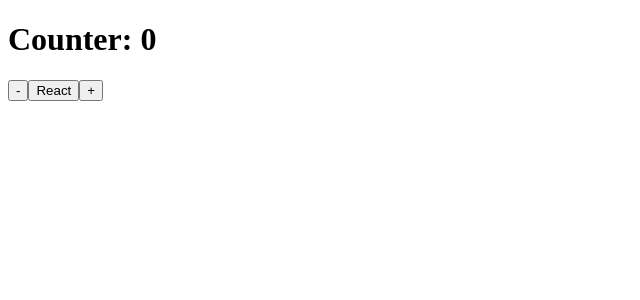
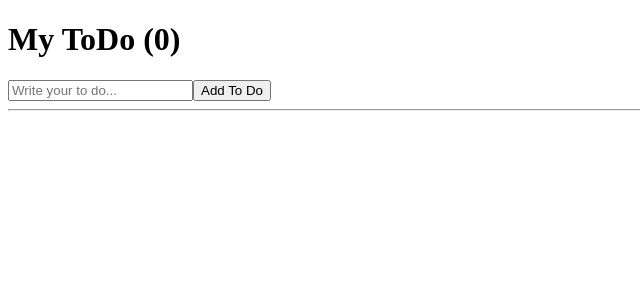
Before and after one commit to joohyuna/lecture-01, a React (Vite) app: page / in a window 1280 px wide. Shown: the top 300 px of the page, without its empty margins (0-640 px from the left). Built offline with nearby package versions, Linux system fonts and the light colour scheme.

Commit message:
todo 완성

```diff
--- a/src/App.jsx
+++ b/src/App.jsx
@@ -1,33 +1,80 @@
 import { useState } from "react";
 
-
 function App() {
-    // state라고 하는 특수변수를 만들때 useState()
-    // const[앞으로 사용할 변수명, 그 변수의 값을 변경할 수 있는 변수명] = useState(초기값)
-    const [count, setCount] = useState(0);
+    // 사용자가 입력할 input의 값을 저장하기 위해서 state
+    // input 태그의 입력된 값은 무조건 string
+    // input에 사용자가 입력한 값을 todo라는 state에 저장할 건데, 그럼 언제 저장해?
+    // 사용자가 키보드를 입력할 때마다 todo에 저장
+    // 이 인풋에서 일어나는 일은, 인풋에게 맡기자
+    const [todo, setTodo] = useState("");
+    const [list, setList] = useState([]);
     return (
         <div>
-            <h1>Counter: {count}</h1>
+            <h1>My ToDo ({list.length})</h1>
             {/*
-            태그의 속성을 적어줄 때 그 안에 javascript를 작성을 해야된면,
-            ""로 써주는 게 아니라 {}로 써줘야함
-            ==> 컴포넌트의 return 문 앞에 작성하는 {} 이안에 javascript를 쓰겠다는 의미
-         */}
-            <div>
-                <button
-                    onClick={() => {
-                        // count 라고 하는 변수에 지금 현재 count의 값 -1개 저장 되면 됨
-                        // 일반 변수 라면 , count = count -1;
-                        // 변경된 값만 다시 변경시벼주는 것임 화면 전체가 아니라 react가 값지
-                        setCount(count - 1);
-                    }}>-</button>
-                <button onClick={() => {
-                    setCount(0);
-                }}>React</button>
-                <button onClick={() => {
-                    setCount(count + 1);
-                }}>+</button>
-            </div>
+            form 태그 내부의 input에서 엔터를 치거나, button (정확히는 button의 type이 "submit"인 button)을 누르면,
+            form의 onSubmit  속성을 실행해줌
+            */}
+            <form
+                onSubmit={event => {
+                    // chrome 값은 웹브라우저는 기본적으로, onSubmit이 내정되어 있는 기능이 미미 존재함
+                    // 무슨 기능이냐면, input의 내용물을 전송하고 새로고침하는 기능
+                    // 그래서 이 기능을 무효화 시킬 필요가 있음 ->  event.preventDefault();
+                    // 새로고침은 이 페이지를 다시 불러오겠다는 것이기 때문에 무효화 해야 함 않그러면 이 페이지 내용이 몽땅 없어짐
+                    event.preventDefault(); // 무료화 선언
+
+                    if (todo === "") {
+                        return;
+                    }
+
+                    // 1. todo에 저장되어 있는 값을 list로 옯기고
+                    // list = [...list, "abc"] => 스프레드 문법(...) : 배열이나 객체의 내부요소를 나열시키는 문법
+                    // list = [...["123"], "abc"]
+                    // list = ["123", "abc"];
+                    setList([...list, todo]);
+                    // 2. todo의 값을 삭제하고
+                    setTodo("");
+                    // 3. input에 입력된 값도 삭제해야함 -> input이라고 하는 태그의 value 속성을 비워줘야 되는 일
+                }}>
+                {/*
+                input에 입력이 일어날 때마다 실행하는 속성 : onChange
+                    입력이 일어난 "사건(이벤트)"이고,
+                    그에 대해서 함수를 실행할 때, 매개변수 자리에
+                    Javascript 엔진이 그사건을 분석해서 전달해줌
+                 */}
+                <input
+                    placeholder={"Write your to do..."}
+                    onChange={event => {
+                        // console.log(event);
+                        // 저 todo라는 state에 input에 입력받은 값을 지정시켜야 함
+                        // event라고 하는, Javascript엔진이 분석한 사건 내용을 가지고 보니
+                        // event.target.value 하는 값이 input에 입력된 값이 들어 있드라
+                        // 덮어쓰기
+                        setTodo(event.target.value);
+                    }}
+                    value={todo}
+                    // 1. input에서 엔터를 치면, onSubmit이 발동이 되고
+                    // 2. ouSubmit안에 있는 setTodo를 실행시켜서 todo의 값을 "" (빈 스트링)으로 바꾸고
+                    // 3. 리액트 엔진이 todo가 사용되고 있는 input의 value값을 다시그리고
+                    // 4. input의 valuer가 ""의 상태로 화면에 출력된
+                />
+                <button>Add To Do</button>
+            </form>
+            <hr />
+            <ul>
+                {/*
+                list라고 하는 array가 갖고 있는 요소의 갯수 만큼
+                <li> 태그가 찍히면서, 그 안에 요소(string)의 내용을 출력해주면 됨 => .map() 메소드
+                .map(함수) : 오소를 순회하면서 return 안의 내용을 반환함
+                .map((value, index, array) => {})
+                .map 메소드를 사용한다면, 반환되는 return에 나오는 최상단 태그에 key라는 이름의 속성을 부여하고
+                            그 값은 이 map이 반환하는 태그들 사이에 겿치지 않는 유일값을 넣어 줘야함
+                            .map 안에서 유일함 값
+                */}
+                {list.map((value, index) => {
+                    return <li key={index}>{value}</li>;
+                })}
+            </ul>
         </div>
     );
 }
```
